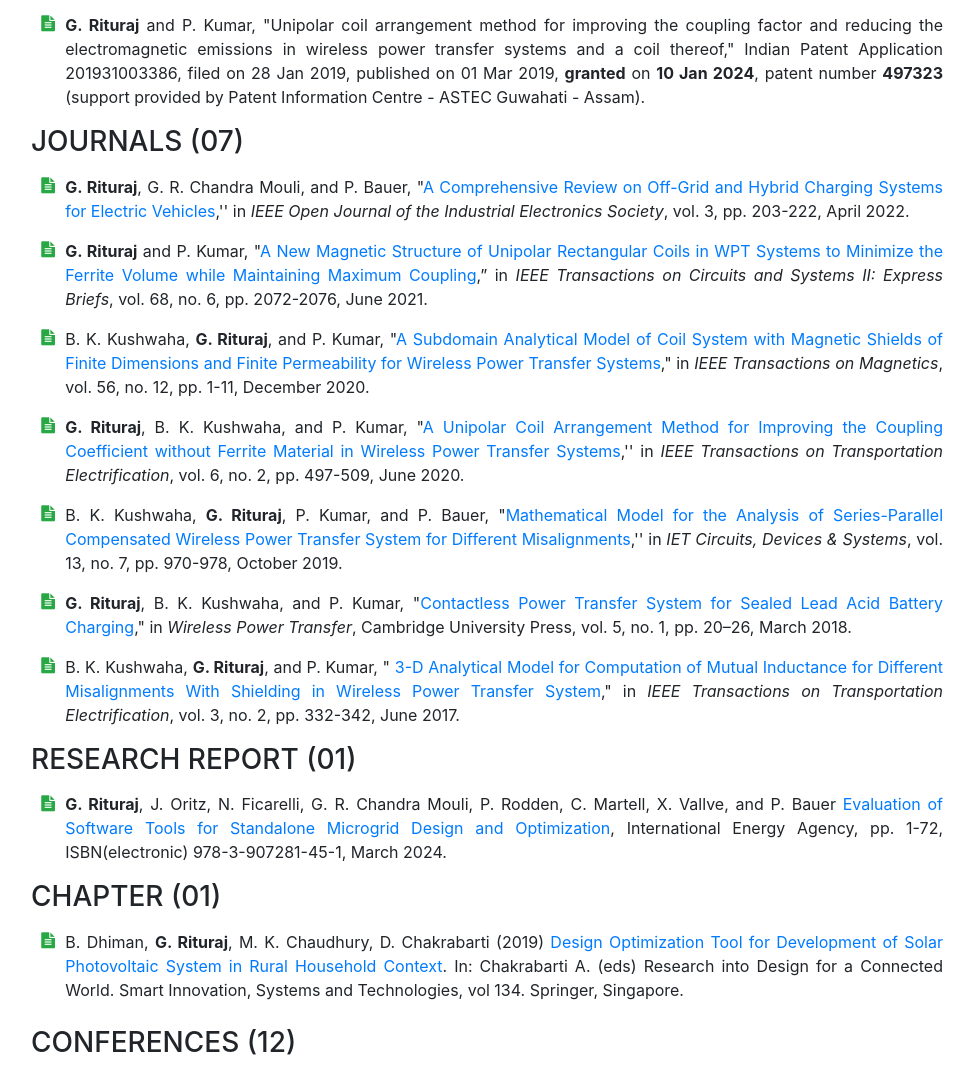
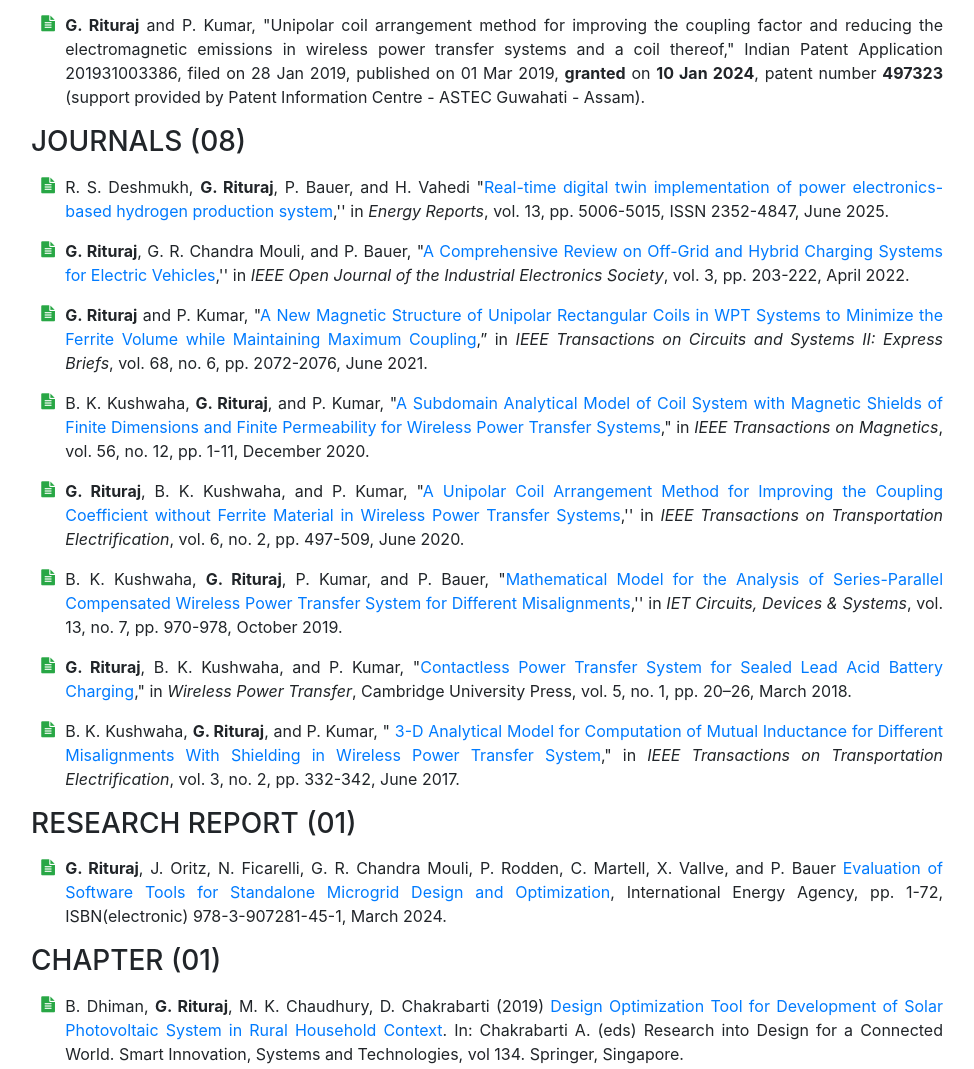
Before and after one commit to gautamrituraj/g.rituraj, a website with bundled scripts: page index.html in a window 1280 px wide. Shown: the part 8092-9161 px from the top of the page, without its empty margins (289-1263 px from the left). Built offline with nearby package versions, Linux system fonts and the light colour scheme; files whose address does not match are found by name; a web font is replaced by a local one.

Commit message:
Update index.html
Paper updated

```diff
--- a/index.html
+++ b/index.html
@@ -948,8 +948,14 @@
             </ul>
 	                                                                         <!-- published on 01 Mar 2019 -->
 
-		   <h3 class="mb-3">Journals (07)</h3>
+		   <h3 class="mb-3">Journals (08)</h3>
 		    <ul class="fa-ul mb-0">
+
+
+			<li>
+              <i class="fa-li fa fa-file-text text-success"></i>
+			  <p class="text-justify">
+              R. S. Deshmukh, <strong>G. Rituraj</strong>, P. Bauer, and H. Vahedi "<a href="https://doi.org/10.1016/j.egyr.2025.04.017" target="_blank">Real-time digital twin implementation of power electronics-based hydrogen production system</a>,'' in <span class="font-italic">Energy Reports</span>, vol. 13, pp. 5006-5015, ISSN 2352-4847, June 2025. </p></li>
 
 
 			<li>
@@ -1134,7 +1140,7 @@
         <div class="mr-2">Gautam Rituraj <i class="fa fa-copyright" style="font-size:20px;color:white"></i> 2019-2025</div>
     </div>
     <div class="text-center-right col-md-6">
-        <div class="ml-2">Last updated on 6-February-2025</div>
+        <div class="ml-2">Last updated on 25-April-2025</div>
     </div>
 	</div>
 	 </div>
```
